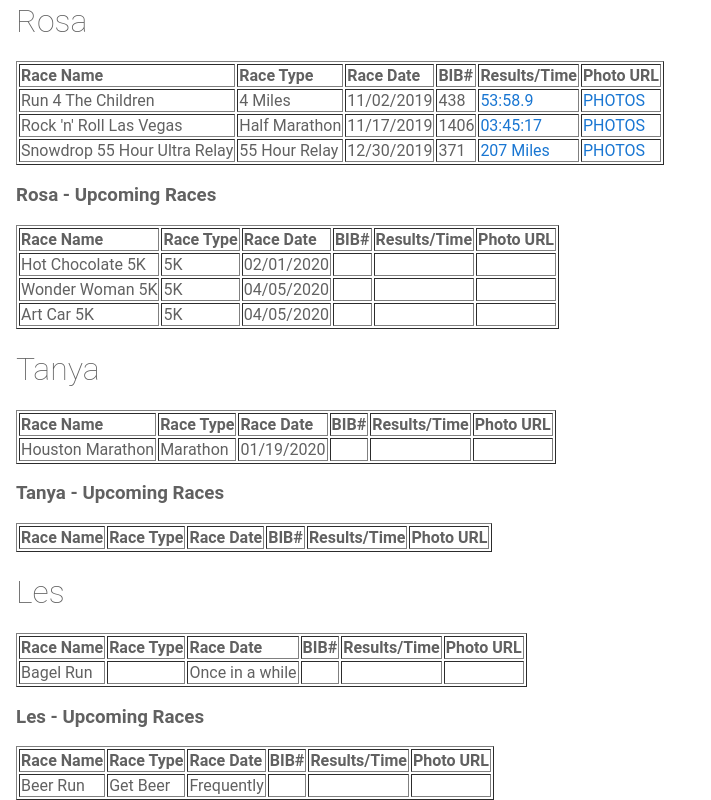
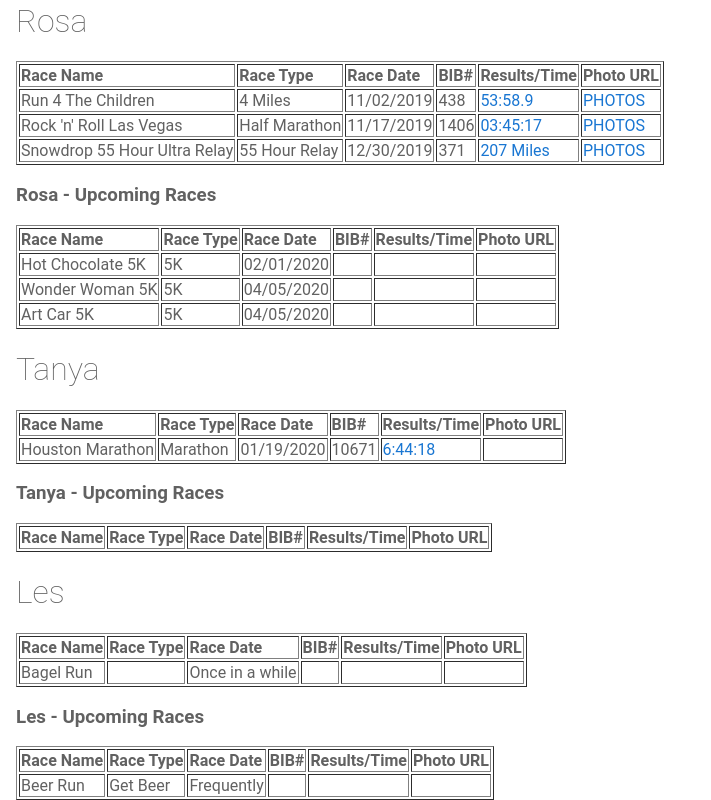
Before and after one commit to gchristie/txfas, an Angular app: page / in a window 1280 px wide. Shown: the part 493-1293 px from the top of the page, without its empty margins (0-711 px from the left). Built offline with nearby package versions, Linux system fonts and the light colour scheme.

Commit message:
1 file modified

```diff
--- a/src/app/racedata.ts
+++ b/src/app/racedata.ts
@@ -144,8 +144,8 @@ photourl: ''
 ,
 {
 runner: 'Tanya', status:'Show',
-name: 'Houston Marathon',    racedate: '01/19/2020',    racetype: 'Marathon', bibnumber: '', racetime: '',
-resultsurl:'',
+name: 'Houston Marathon',    racedate: '01/19/2020',    racetype: 'Marathon', bibnumber: '10671', racetime: '6:44:18',
+resultsurl:'https://track.rtrt.me/e/HOU-2020#/tracker/R7E2CFGR,RSL5KFUR',
 photourl: ''
 }
 ,
```
